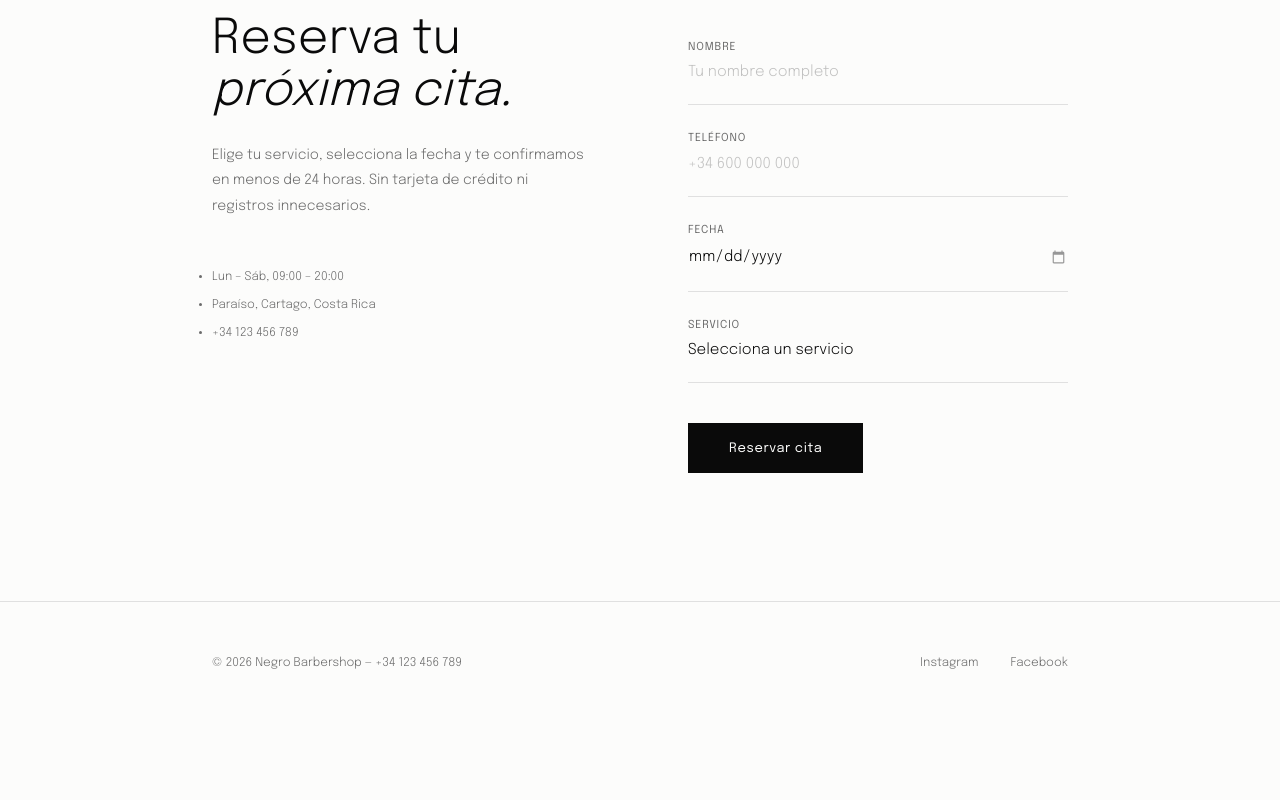
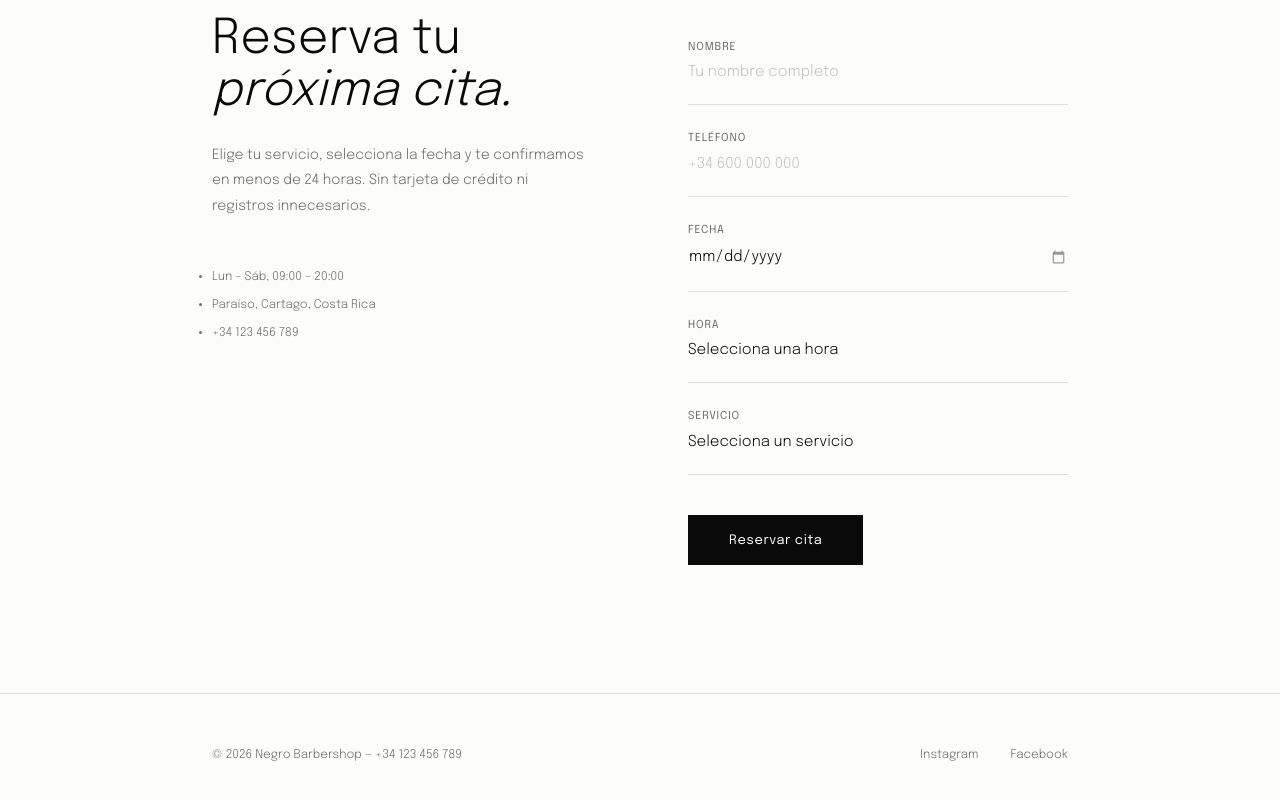
Before and after one commit to jasonmoyaB/Barbershop, a React (Vite) app: page / in a window 1280 px wide. Shown: the part 1698-2498 px from the top of the page. Before the commit the page ends 2425 px from the top, so only its background shows below. Built offline with nearby package versions, Linux system fonts and the light colour scheme.

Commit message:
feat: add booking time column to bookings table

```diff
--- a/src/constants/booking.constants.ts
+++ b/src/constants/booking.constants.ts
@@ -10,6 +10,19 @@ export const EMPTY_BOOKING_FORM: BookingRequest = {
   name:      '',
   phone:     '',
   date:      '',
+  time:      '',
   serviceId: '',
   honeypot:  '',
 };
+
+export const BOOKING_TIME_SLOTS = [
+  '09:00',
+  '10:00',
+  '11:00',
+  '12:00',
+  '13:00',
+  '16:00',
+  '17:00',
+  '18:00',
+  '19:00',
+] as const;
--- a/src/features/admin/AdminBookings.tsx
+++ b/src/features/admin/AdminBookings.tsx
@@ -115,6 +115,7 @@ export default function AdminBookings() {
                 <th>Nombre</th>
                 <th>Teléfono</th>
                 <th>Fecha</th>
+                <th>Hora</th>
                 <th>Servicio</th>
                 <th>Creada</th>
                 <th>Acciones</th>
@@ -127,6 +128,7 @@ export default function AdminBookings() {
                   <td>{booking.name}</td>
                   <td>{booking.phone}</td>
                   <td>{new Date(booking.date).toLocaleDateString('es-ES')}</td>
+                  <td>{booking.time}</td>
                   <td>{booking.service_id}</td>
                   <td>{new Date(booking.created_at).toLocaleDateString('es-ES')}</td>
                   <td>
--- a/src/features/booking/BookingForm.tsx
+++ b/src/features/booking/BookingForm.tsx
@@ -3,7 +3,7 @@ import type { BookingRequest, FormFieldProps } from './booking.types';
 import { validateBooking } from '../../utils/validate';
 import { supabase } from '../../utils/supabase';
 import { useAuth } from '../../contexts/AuthContext';
-import { BOOKING_SERVICES, EMPTY_BOOKING_FORM } from '../../constants/booking.constants';
+import { BOOKING_SERVICES, BOOKING_TIME_SLOTS, EMPTY_BOOKING_FORM } from '../../constants/booking.constants';
 
 /* ─── FormField — Single Responsibility: render one labelled field ── */
 
@@ -23,6 +23,7 @@ export default function BookingForm() {
   const [errors, setErrors]   = useState<string[]>([]);
   const [loading, setLoading] = useState(false);
   const [success, setSuccess] = useState(false);
+  const [isSlotChecking, setIsSlotChecking] = useState(false);
   const { user } = useAuth();
 
   function handleChange(
@@ -30,6 +31,23 @@ export default function BookingForm() {
   ) {
     const { name, value } = e.target;
     setForm(prev => ({ ...prev, [name as keyof BookingRequest]: value } as BookingRequest));
+  }
+
+  async function isSlotAvailable() {
+    if (!form.date || !form.time) return true;
+    setIsSlotChecking(true);
+    const { data, error } = await supabase
+      .from('bookings')
+      .select('id')
+      .eq('date', form.date)
+      .eq('time', form.time)
+      .limit(1);
+    setIsSlotChecking(false);
+    if (error) {
+      setErrors([error.message || 'Error al validar disponibilidad']);
+      return false;
+    }
+    return !data || data.length === 0;
   }
 
   async function handleSubmit(e: React.FormEvent) {
@@ -47,6 +65,13 @@ export default function BookingForm() {
       return;
     }
     setErrors([]);
+    const slotAvailable = await isSlotAvailable();
+    if (!slotAvailable) {
+      if (errors.length === 0) {
+        setErrors(['La hora seleccionada ya está ocupada']);
+      }
+      return;
+    }
     setLoading(true);
 
     // Map form fields to database columns
@@ -57,6 +82,7 @@ export default function BookingForm() {
         phone: form.phone,
         date: form.date,
         service_id: form.serviceId,
+        time: form.time,
         user_id: user.id,
         honeypot: form.honeypot || null
       });
@@ -137,6 +163,22 @@ export default function BookingForm() {
         />
       </FormField>
 
+      <FormField label="Hora" htmlFor="booking-time">
+        <select
+          id="booking-time"
+          className="form-select"
+          name="time"
+          value={form.time}
+          onChange={handleChange}
+          required
+        >
+          <option value="">Selecciona una hora</option>
+          {BOOKING_TIME_SLOTS.map((slot) => (
+            <option key={slot} value={slot}>{slot}</option>
+          ))}
+        </select>
+      </FormField>
+
       <FormField label="Servicio" htmlFor="booking-service">
         <select
           id="booking-service"
@@ -157,10 +199,10 @@ export default function BookingForm() {
         <button
           type="submit"
           className="form-submit"
-          disabled={loading}
-          aria-busy={loading}
+          disabled={loading || isSlotChecking}
+          aria-busy={loading || isSlotChecking}
         >
-          {loading ? 'Enviando…' : 'Reservar cita'}
+          {loading ? 'Enviando…' : isSlotChecking ? 'Validando…' : 'Reservar cita'}
         </button>
       </div>
 
--- a/src/features/booking/booking.types.ts
+++ b/src/features/booking/booking.types.ts
@@ -4,6 +4,7 @@ export type BookingRequest = {
   name: string;
   phone: string;
   date: string; // ISO date
+  time: string; // HH:mm
   serviceId: string;
   honeypot?: string;
 };
@@ -13,6 +14,7 @@ export type BookingRecord = {
   name: string;
   phone: string;
   date: string;
+  time: string;
   service_id: string;
   user_id: string | null;
   honeypot: string | null;
--- a/src/utils/validate.ts
+++ b/src/utils/validate.ts
@@ -6,6 +6,7 @@ export function validateBooking(input: BookingRequest): string[] {
   const phoneRegex = /^\+?\d{7,15}$/;
   if (!phoneRegex.test(input.phone)) errors.push('Teléfono inválido');
   if (!input.date || Number.isNaN(Date.parse(input.date))) errors.push('Fecha inválida');
+  if (!input.time) errors.push('Selecciona una hora');
   if (!input.serviceId) errors.push('Selecciona un servicio');
   if (input.honeypot) errors.push('Spam detectado');
   return errors;
```
Also changed, not shown: 2 other files (tests, documents, lock files or other folders).
